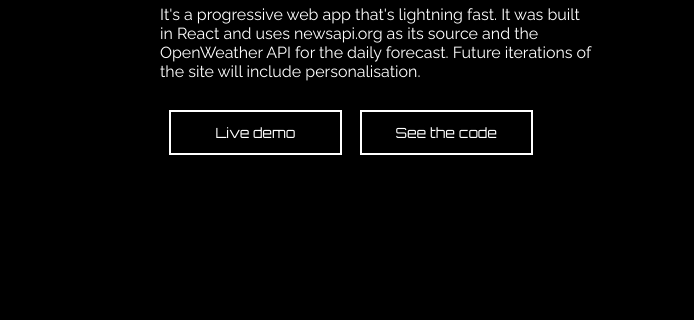
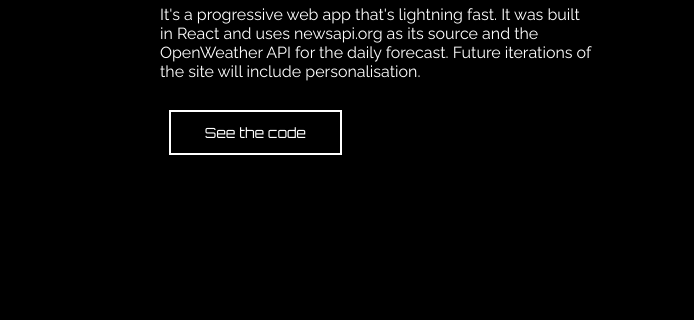
Before and after one commit to lawrencedarcy/portfolio-site, a plain HTML site: page index.html in a window 1280 px wide. Shown: the part 2651-2971 px from the top of the page, 0-694 px from the left. Drawn offline with nearby package versions, Linux system fonts and the light colour scheme.

Commit message:
edit newscycle button

```diff
--- a/index.html
+++ b/index.html
@@ -126,7 +126,7 @@
                    It's a progressive web app that's lightning fast. It was built in React and uses newsapi.org as its source and the OpenWeather API for the daily forecast. Future iterations of the site will include personalisation.
 
                  <div class="btn-box">
-               <a href="https://thenewscycle.netlify.app/" class="external" target="_blank">Live demo</a>
+               <!-- <a href="https://thenewscycle.netlify.app/" class="external" target="_blank">Live demo</a> -->
               <a href="https://github.com/lawrencedarcy/news-cycle" class="external" target="_blank">See the code</a>
               </div>
             </div>
```
